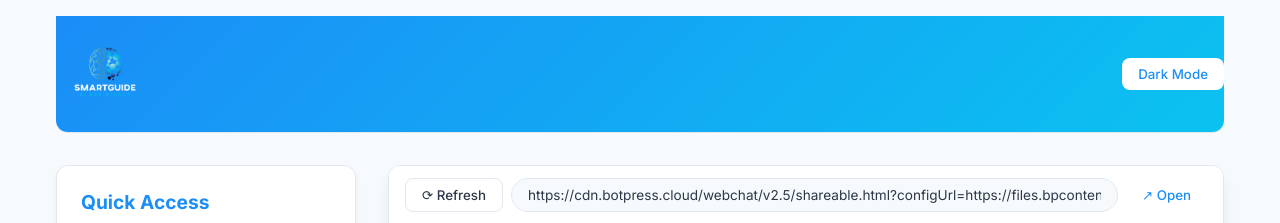
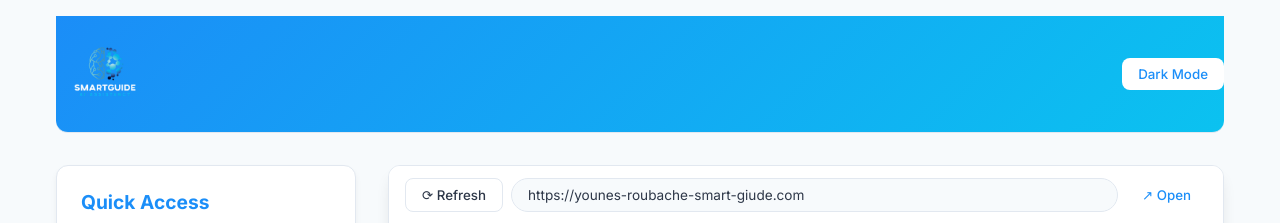
Before and after one commit to Ykcodex1001/smart-guide, a plain HTML site: page index.html in a window 1280 px wide. Shown: the top 223 px of the page. Drawn offline with Linux system fonts and the light colour scheme.

Commit message:
Update index.html

```diff
--- a/index.html
+++ b/index.html
@@ -281,7 +281,7 @@
             <div class="browser-view">
                 <div class="browser-bar">
                     <button class="btn btn-outline" onclick="refreshIframe()">⟳ Refresh</button>
-                    <input type="text" class="browser-url" value="https://cdn.botpress.cloud/webchat/v2.5/shareable.html?configUrl=https://files.bpcontent.cloud/2025/05/09/10/20250509104323-UIXXN4OR.json" readonly>
+                    <input type="text" class="browser-url" value="https://younes-roubache-smart-giude.com" readonly>
                     <button class="btn btn-primary" onclick="openInNewTab()">↗ Open</button>
                 </div>
                 <iframe id="webchatFrame" src="https://cdn.botpress.cloud/webchat/v2.5/shareable.html?configUrl=https://files.bpcontent.cloud/2025/05/09/10/20250509104323-UIXXN4OR.json" title="SmartGuide Chat"></iframe>
```
